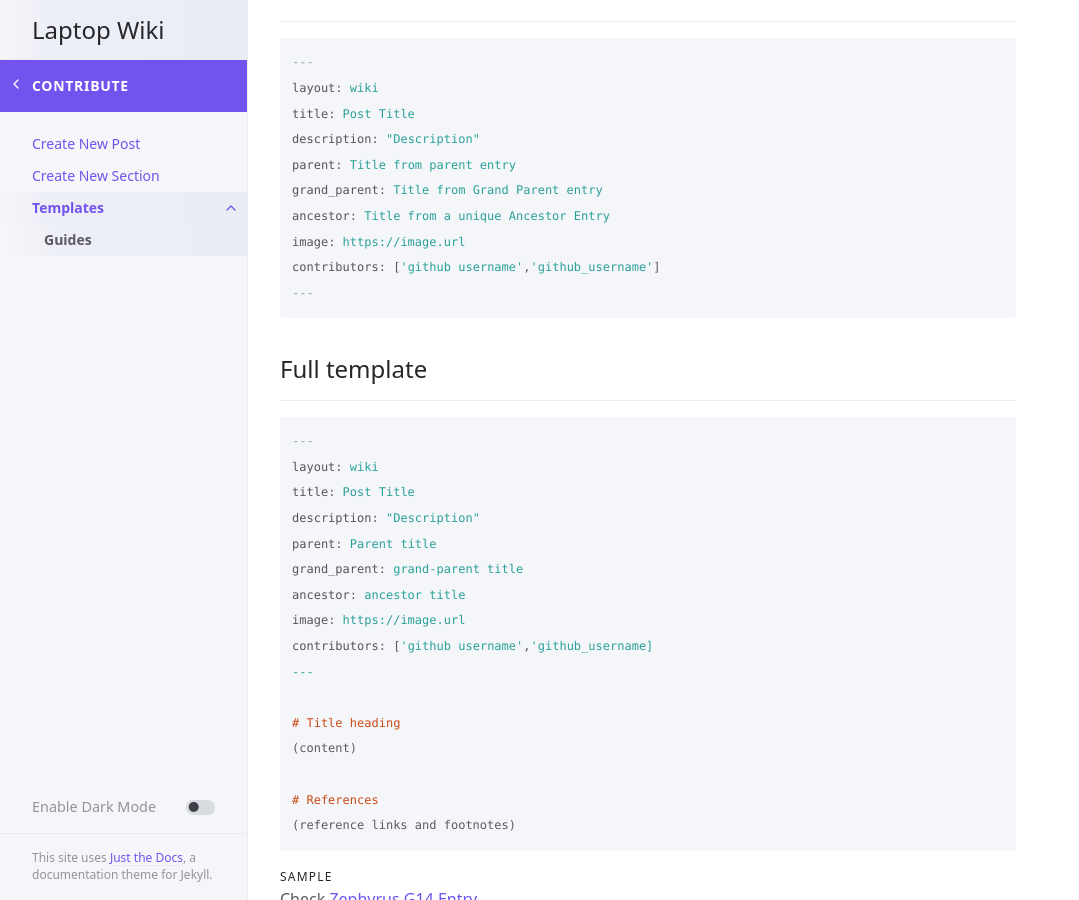
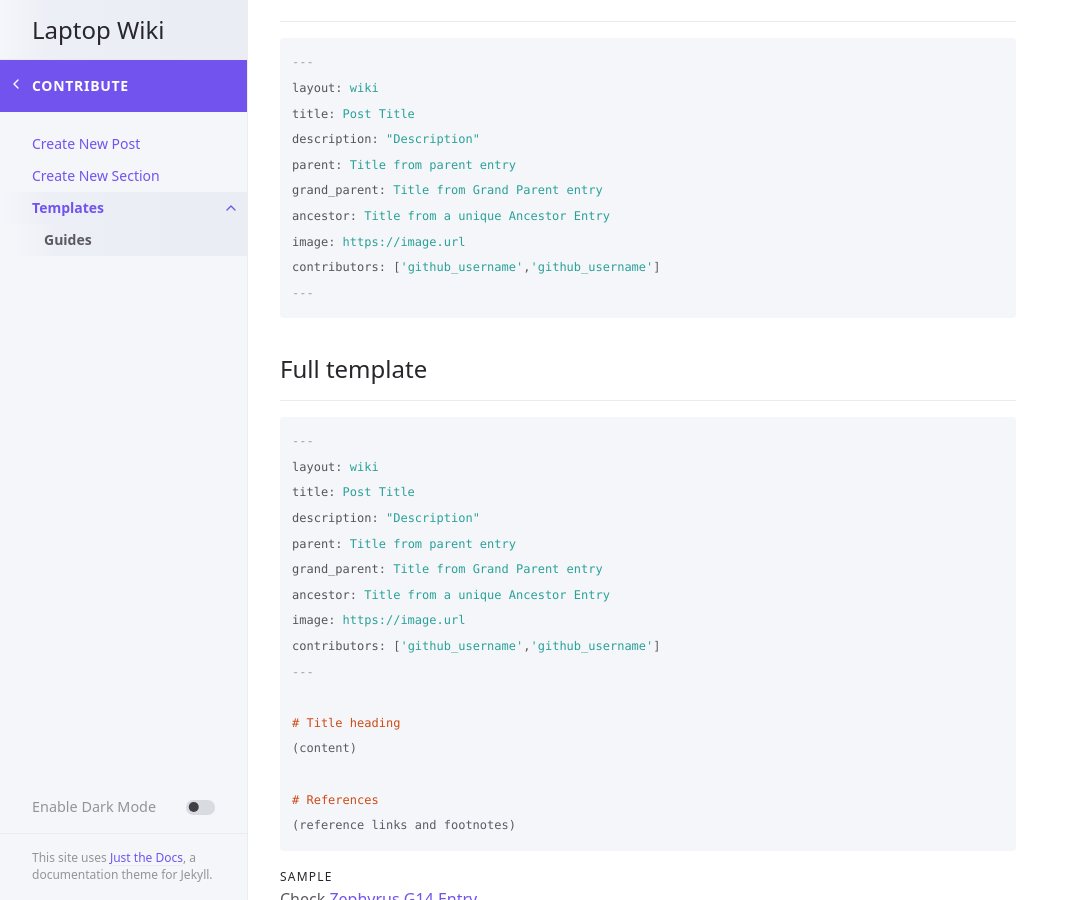
Before and after one commit to laptopwiki/laptopwiki.github.io, a Jekyll site: the page built from _contribute/templates/guides.md, in a window 1280 px wide and 900 px high, scrolled down 518 px. Shown: the whole window, without its empty margins (0-1079 px from the left). Built offline with Jekyll 4.4.1, drawn with Linux system fonts in a browser that asks for light colours; cached includes are drawn as plain includes.

Commit message:
Update guides.md

````diff
--- a/_contribute/templates/guides.md
+++ b/_contribute/templates/guides.md
@@ -28,7 +28,7 @@ parent: Title from parent entry
 grand_parent: Title from Grand Parent entry
 ancestor: Title from a unique Ancestor Entry
 image: https://image.url
-contributors: ['github username','github_username']
+contributors: ['github_username','github_username']
 ---
 ```
 ## Full template
@@ -38,11 +38,11 @@ contributors: ['github username','github_username']
 layout: wiki
 title: Post Title
 description: "Description"
-parent: Parent title
-grand_parent: grand-parent title
-ancestor: ancestor title
+parent: Title from parent entry
+grand_parent: Title from Grand Parent entry
+ancestor: Title from a unique Ancestor Entry
 image: https://image.url
-contributors: ['github username','github_username]
+contributors: ['github_username','github_username']
 ---
 
 # Title heading
````
